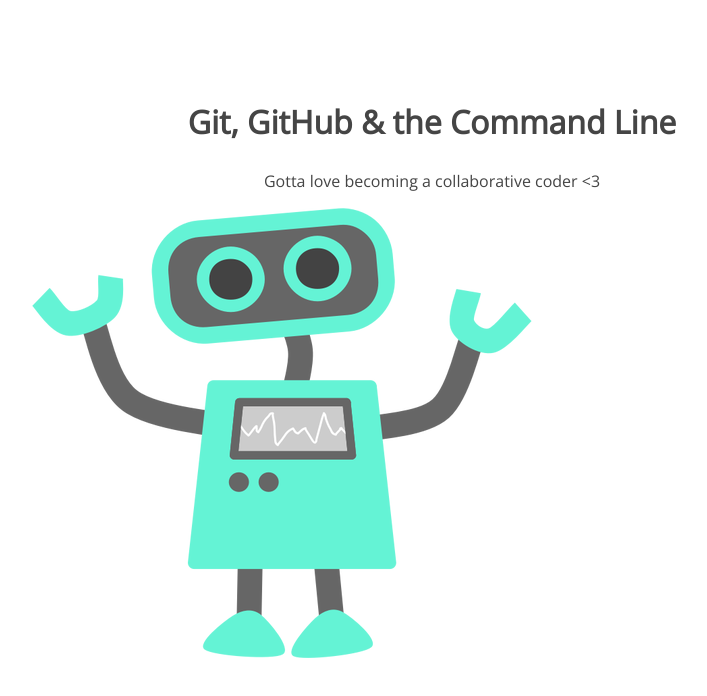
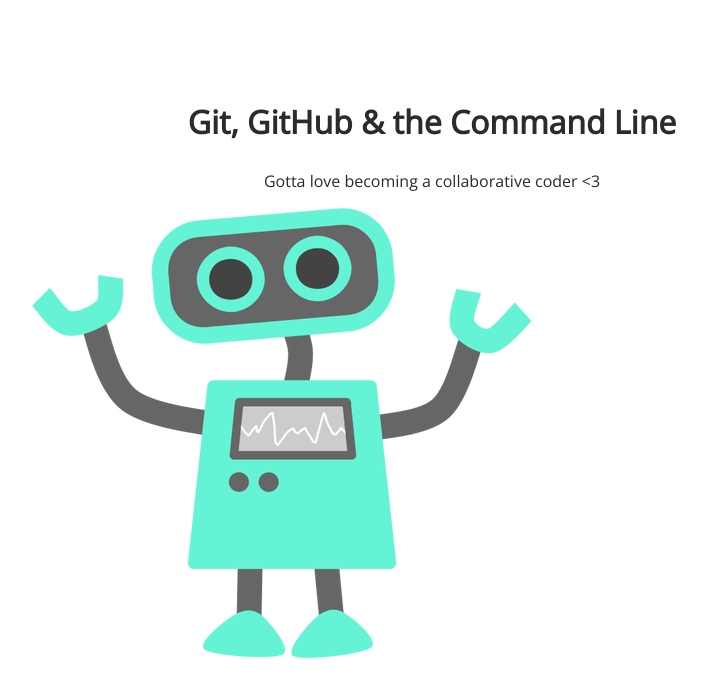
Before and after one commit to mlpatt23/105-project, a plain HTML site: page index.html in a window 1280 px wide. Shown: the whole page, without its empty margins (208-915 px from the left). Drawn offline with nearby package versions, Linux system fonts and the light colour scheme.

Commit message:
changed h1 color

```diff
--- a/css/style.css
+++ b/css/style.css
@@ -5,7 +5,7 @@ section {
 section h1,
 section p {
 	text-align: center;
-	color: #454545;
+	color: #2B2B2B;
 }
 section h1 {
 	font: 32px 'Open Sans';
```
